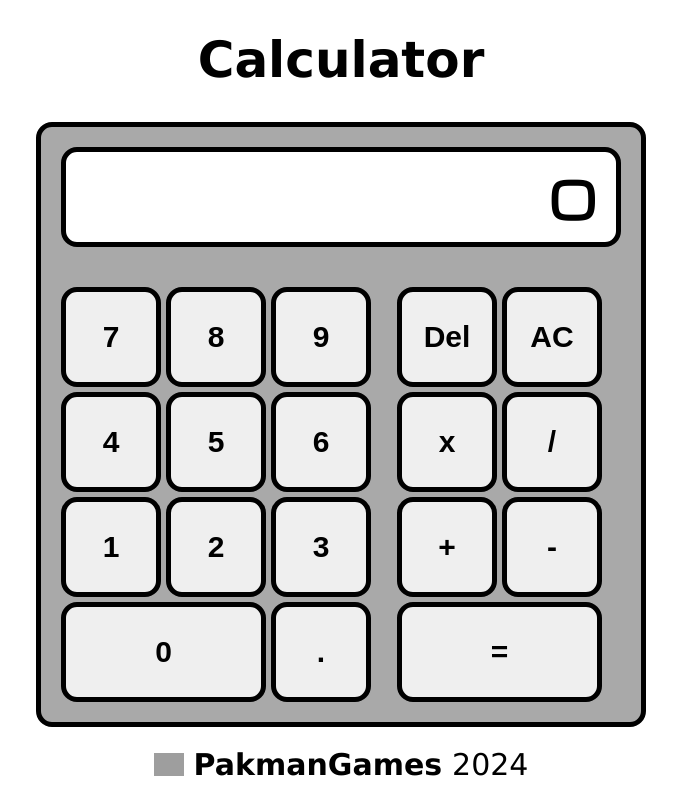
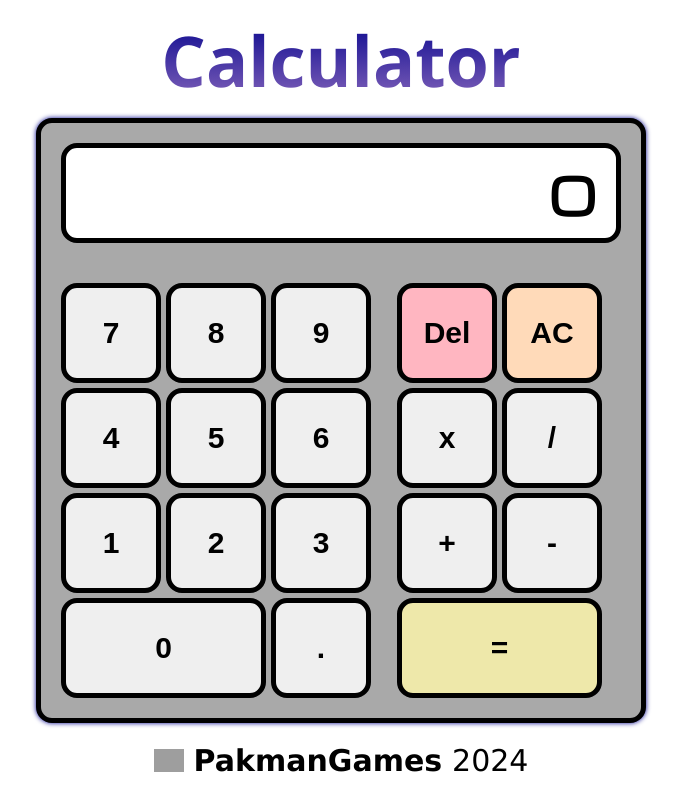
Before and after one commit to PakmanGames/calculator, a plain HTML site: page index.html in a window 1280 px wide. Shown: the whole page, without its empty margins (299-980 px from the left). Drawn offline with nearby package versions, Linux system fonts and the light colour scheme; grey boxes are pictures that could not be loaded.

Commit message:
Add bit of colours to buttons and calculator, stylize title
Fix minor bug with delete button

```diff
--- a/script.js
+++ b/script.js
@@ -134,14 +134,14 @@ for (let i = 0; i < operatorButtons.length; i++) {
                 if (operation.first.length === 0) {
                     operation.first.push(0);
                 }
-                display.textContent = operation.first.join("");
+                display.textContent = lengthCheck(operation.first.join(""));
             } else if (display.classList.contains("second")) {
                 // Changing the second value
                 operation.second.pop();
                 if (operation.second.length === 0) {
                     operation.second.push(0);
                 }
-                display.textContent = operation.second.join("");
+                display.textContent = lengthCheck(operation.second.join(""));
             }
         })
     } else { // The regular operators 'x', '/', '+', '-'
--- a/style.css
+++ b/style.css
@@ -12,10 +12,16 @@ html, body {
     font-family:'Lucida Sans', 'Lucida Sans Regular', 'Lucida Grande', 'Lucida Sans Unicode', Geneva, Verdana, sans-serif;
 }
 
+/* Large title with gradient text */
 .title {
-    font-size: 50px;
+    font-family: 'Segoe UI', Tahoma, Geneva, Verdana, sans-serif;
+    font-size: 70px;
     font-weight: bolder;
-    margin: 33px;
+    margin: 10px;
+    background: linear-gradient(darkblue, rgb(138, 105, 189));
+    -webkit-background-clip: text;
+            background-clip: text;
+    -webkit-text-fill-color: transparent;
 }
 
 .container {
@@ -27,6 +33,7 @@ html, body {
     flex-wrap: wrap;
 }
 
+/* Prevent body from wrapping */
 body.container {
     flex-wrap: nowrap;
 }
@@ -54,6 +61,7 @@ body.container {
     background-color: darkgrey;
     border: 5px solid black;
     border-radius: 16px;
+    box-shadow: 0 0 5px darkblue;
 }
 
 button {
@@ -66,14 +74,26 @@ button {
     border-radius: 16px;
 }
 
-/* Make zero and equal buttons stand out */
+/* Make zero and equal buttons stand out in size*/
 .zero-btn, .equal-btn {
     width: 205px;
 }
 
+/* Colourize special buttons */
+.del-btn {
+    background-color: lightpink;
+}
+
+.clear-btn {
+    background-color: peachpuff;
+}
+
+.equal-btn {
+    background-color: palegoldenrod;
+}
+
 .buttons {
     flex-direction: row;
-    /* gap: 5px; */
     padding: 20px;
 }
 
@@ -92,10 +112,11 @@ button {
     gap: 5px;
 }
 
+/* Makes button look like it was pressed */
 .pressed {
     transform: scale(0.9);
-    border-color: green;
-    box-shadow: 0 0 1rem darkgreen;
+    border-color: black;
+    box-shadow: 0 0 1rem black;
 }
 
 #footer {
```
